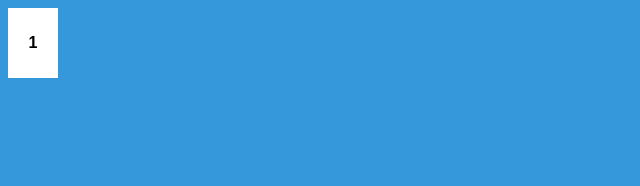
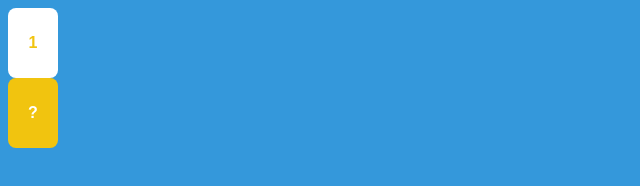
Before and after one commit to mozukraken/memory_game, a plain HTML site: page index.html in a window 1280 px wide. Shown: the whole page, without its empty margins (0-640 px from the left). Drawn offline with Linux system fonts and the light colour scheme.

Commit message:
カードの表裏を表現するスタイルを作成した。

```diff
--- a/css/style.css
+++ b/css/style.css
@@ -5,13 +5,30 @@ body {
   font-weight: bold;
 }
 
-.card-front {
+.card {
+  cursor: pointer;
   width: 50px;
   height: 70px;
-  background: #fff;
+  transition: .8s;
+}
+
+.card-front,
+.card-back {
+  width: 100%;
+  height: 100%;
   text-align: center;
   line-height: 70px;
-  transition: .8s;
+  border-radius: 8px;
+}
+
+.card-back {
+  background: #f1c40f;
+  color: #fff;
+}
+
+.card-front {
+  background: #fff;
+  color: #f1c40f;
 }
 
 .card-front:active {
--- a/index.html
+++ b/index.html
@@ -6,8 +6,13 @@
   <link rel="stylesheet" href="css/style.css">
 </head>
 <body>
-  <div class="card-front">
-    1
+  <div class="card">
+    <div class="card-front">
+      1
+    </div>
+    <div class="card-back">
+      ?
+    </div>
   </div>
 </body>
 </html>
```
